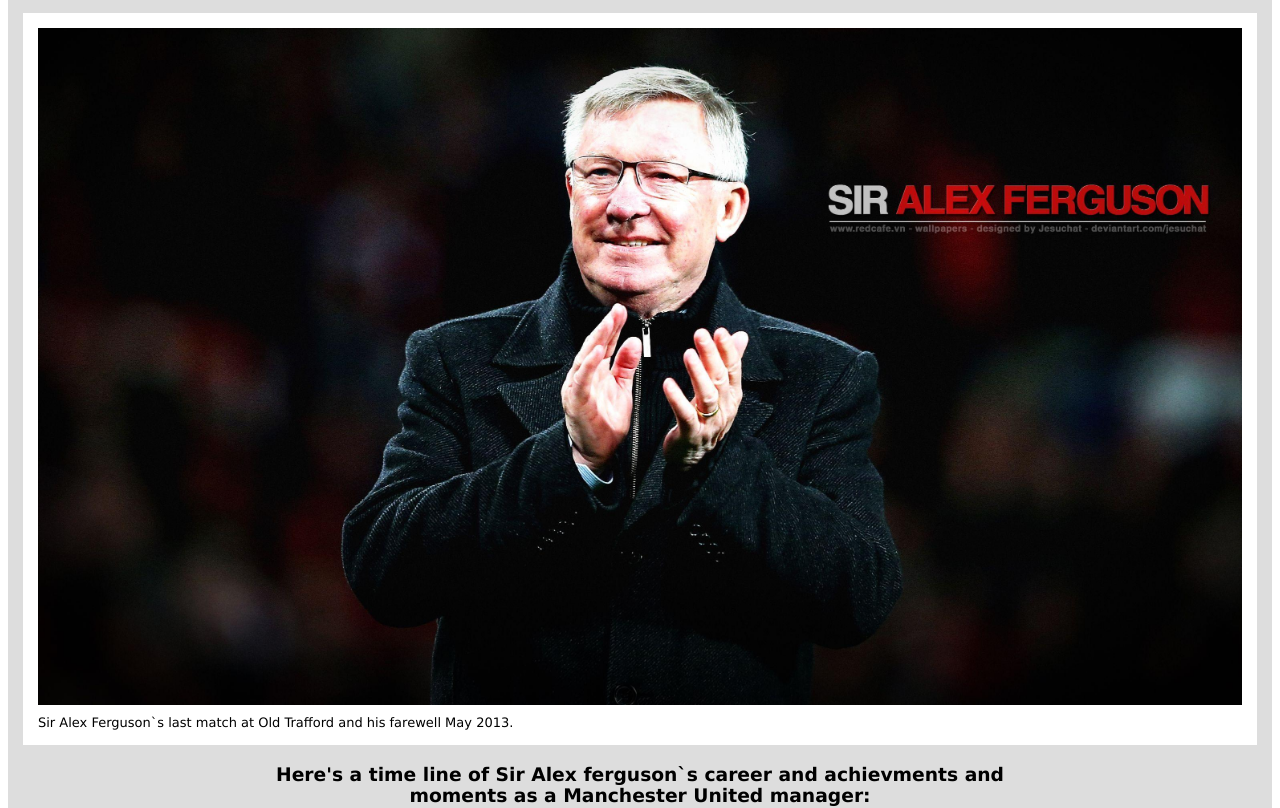
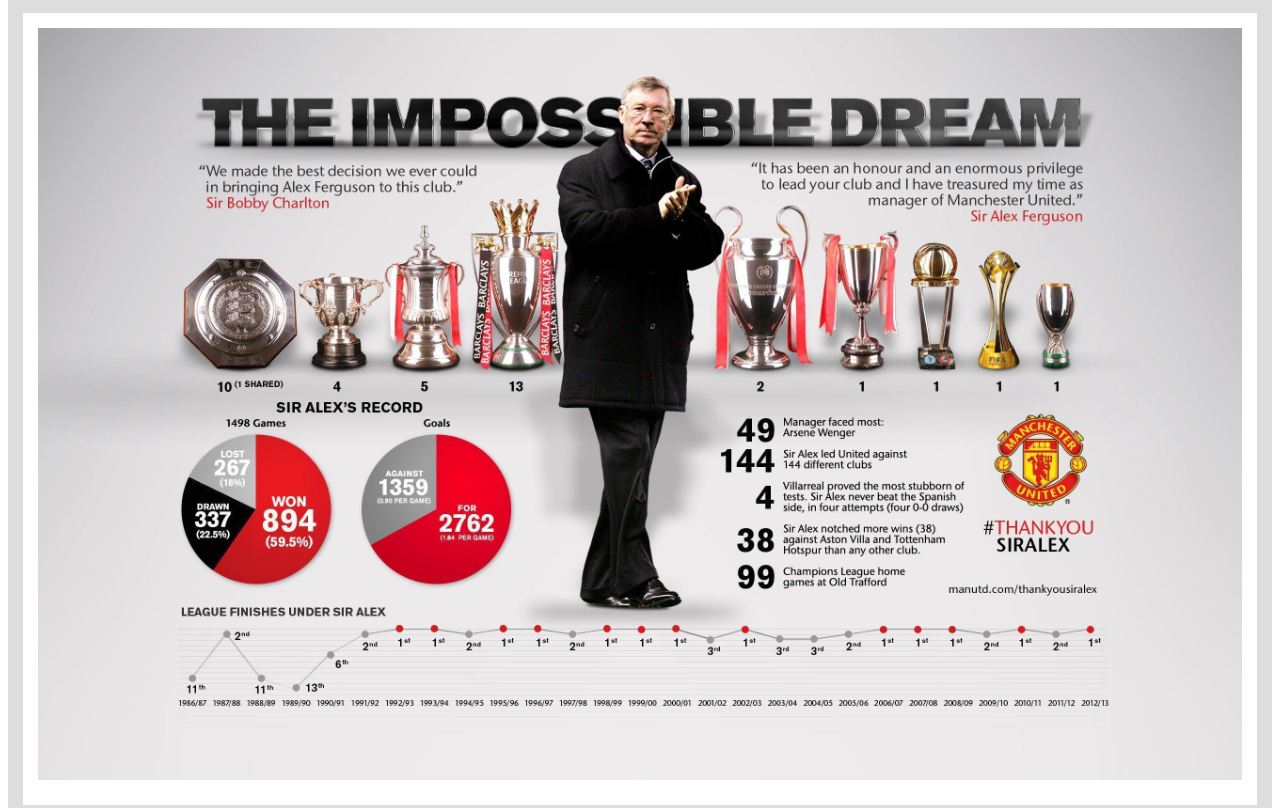
Before and after one commit to viktorilie/Tribute-Page, a plain HTML site: page index.html in a window 1280 px wide. Shown: the part 148-956 px from the top of the page. Drawn offline with Linux system fonts and the light colour scheme.

Commit message:
update info- adding years

```diff
--- a/index.html
+++ b/index.html
@@ -16,9 +16,9 @@
   	<p>The man who dominated the Premier League for 3 decades</p>
 
   <div id="img-div">
-	  <img id="image" src="/resourse/wp1890049-alex-ferguson-wallpapers.jpg">
+	  <img id="image" src="/resourse/wp1933673-sir-alex-ferguson-wallpapers.jpg">
 		<figcaption id="img-caption">
-			Sir Alex Ferguson`s last match at Old Trafford and his farewell May 2013.
+			<!-- Sir Alex Ferguson`s last match at Old Trafford and his farewell May 2013.  -->
 		</figcaption>
   </div>
 
@@ -42,6 +42,7 @@
 				<li><strong>2003</strong> - Launches legal action against then-United shareholder John Magnier over ownership of race horse Rock of Gibraltar; Reportedly kicks football boot into face of Beckham, causing injury to midfielder's face. Beckham sold to Real Madrid that summer; Signs Cristiano Ronaldo from Sporting Lisbon.</li>
 				<li><strong>2007</strong> - Denies Chelsea a third straight English title by winning Premier League with United for ninth time.</li>
 				<li><strong>2008</strong> - Wins Champions League for the second time with victory in a penalty shoot-out over Chelsea, following 1-1 draw and EPL "Double"; Wins Club World Cup.</li>
+				<li><strong>2009</strong> - For the second time, Ferguson wins three-straight league titles, adding the League Cup. The Red Devils return to the Champions League final only to lose in Rome to Barcelona.</li>
 				<li><strong>2010</strong> - Wins fourth and final League Cup</li>
 				<li><strong>2011</strong> - United name north stand at Old Trafford as the Sir Alex Ferguson Stand</li>
 				<li><strong>2012</strong> - Signing Robin Van Persie</li>
```
Also changed, not shown: 1 other file.
